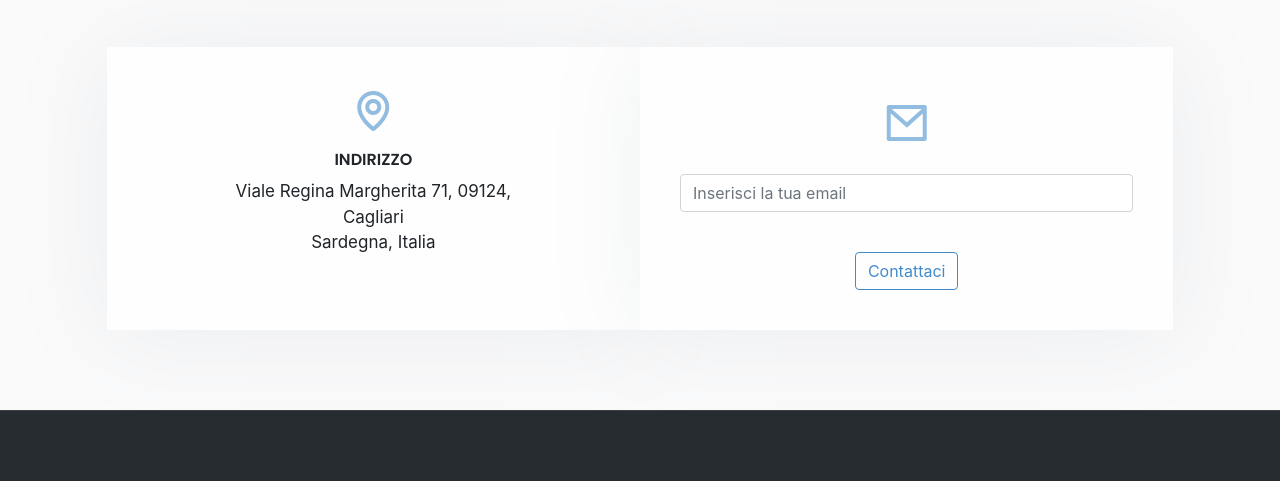
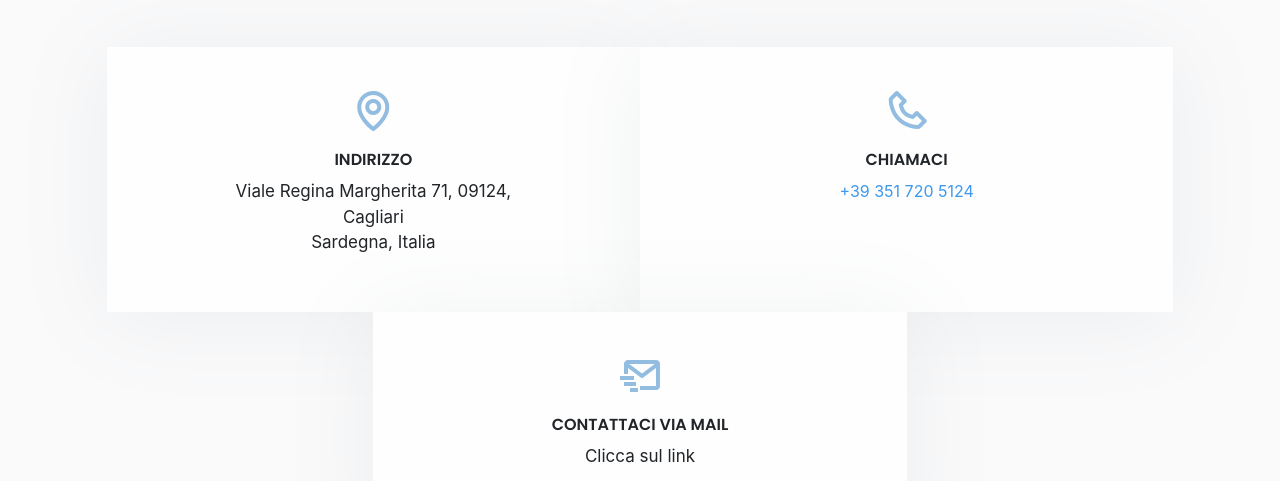
Before and after one commit to radixsrls/devops, a plain HTML site: page index.html in a window 1280 px wide. Shown: the part 4021-4502 px from the top of the page. Drawn offline with nearby package versions, Linux system fonts and the light colour scheme.

Commit message:
remove form

```diff
--- a/index.html
+++ b/index.html
@@ -309,42 +309,18 @@
                     <h4>Indirizzo</h4>
                     <p>Viale Regina Margherita 71, 09124,<br> Cagliari<br> Sardegna, Italia<br></p>
                   </div>
+
                   <div class="col-md-6 info d-flex flex-column align-items-stretch">
-                    <!-- <i class="bx bx-mail-send"></i> -->
-                    <i class="ri-mail-line"></i>
+                    <i class="bx bx-phone"></i>
+                    <h4>Chiamaci</h4>
+                    <a href="tel:+393517205124" style="color: #298debe6;">+39 351 720 5124</a>
+                  </div>
 
-                    <form action="https://app.getresponse.com/add_subscriber.html" accept-charset="utf-8" method="post">
-                      <!-- Campo email (obbligatorio) -->
-                      <div class="form-group">
-                        <input class="form-control" type="text" name="email" placeholder="Inserisci la tua email">
-                        <p class="help-block text-danger"></p>
-                      </div>
-                      <!-- Token lista -->
-                      <!-- Ottieni il token su: https://app.getresponse.com/campaign_list.html -->
-                      <input type="hidden" name="campaign_token" value="KFQgE" />
-                      <!-- Pagina di ringraziamento (facoltativa) -->
-	                    <input type="hidden" name="thankyou_url" value="http://devops.radixgroup.org/thanks.html"/>
-                      <!-- Aggiungi l'iscritto alla sequenza di follow-up con un giorno specificato (facoltativo) -->
-                      <input type="hidden" name="start_day" value="0" />
-                      <!-- Pulsante iscritto -->
-                    </br>
-                    <div class="col-lg-12 text-center">
-                      <div id="success"></div>
-                      <button type="submit" class="btn btn-outline-info">Contattaci</button>
-                    </div>
-                    </form>
-                  </div>
-                  <!-- <div class="col-md-6 info d-flex flex-column align-items-stretch">
-                    <i class="bx bx-envelope"></i>
-                    <h4>Inviaci una email</h4>
-                    <p>contact@example.com<br>info@example.com</p>
-                  </div>
                   <div class="col-md-6 info d-flex flex-column align-items-stretch">
-                    <i class="bx bx-time-five"></i>
-                    <h4>Orario di lavoro</h4>
-                    <p>Lun - Ven: 9AM to 8PM<br></p>
-                  </div> -->
-
+                    <i class='bx bx-mail-send'></i>
+                    <h4>Contattaci via mail</h4>
+                    <p>Clicca sul link</p>
+                    <a href="mailto:web@radixgroup.org" style="color: #298debe6;">web@radixgroup.org</a>
                 </div>
 
               </div>
```
Also changed, not shown: en/index.html (+6 -10 lines).
